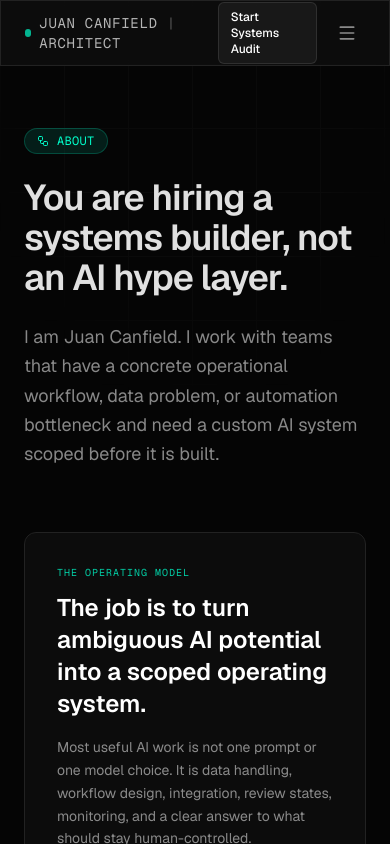
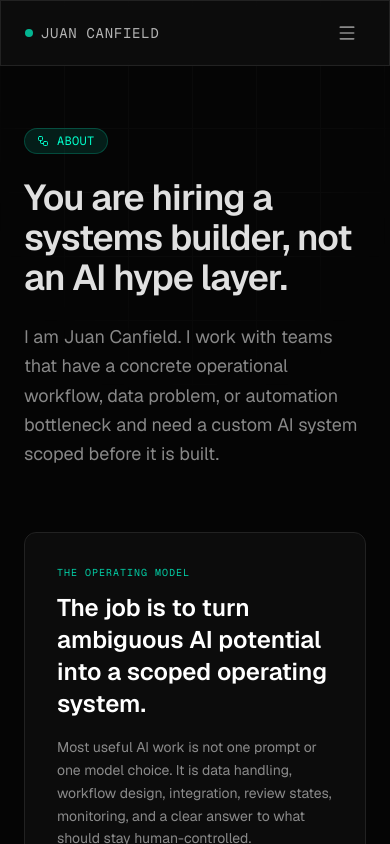
Before and after one commit to canfieldjuan/atlas-portfolio, a Next.js app in the folder web/: page /about in a window 390 px wide. Shown: the top 844 px of the page. Built offline with nearby package versions, Linux system fonts and the light colour scheme.

Commit message:
Polish mobile nav and buyer flow links

```diff
--- a/web/src/app/about/page.tsx
+++ b/web/src/app/about/page.tsx
@@ -189,7 +189,7 @@ export default function AboutPage() {
             <div className="max-w-2xl">
               <h2 className="text-lg font-semibold text-white mb-2">Want to see the work shape before contacting me?</h2>
               <p className="text-sm text-foreground/60 leading-relaxed">
-                The proof page shows representative build patterns. The process page explains how a Systems Audit becomes a roadmap and then a fixed-scope implementation.
+                The proof page shows representative build patterns. The process page explains how a Systems Audit becomes a roadmap and then a fixed-scope implementation. For data boundaries, review privacy and security before sharing sensitive context.
               </p>
             </div>
             <div className="flex flex-col sm:flex-row gap-3">
@@ -205,6 +205,13 @@ export default function AboutPage() {
                 className="inline-flex items-center justify-center gap-2 px-5 py-3 border border-white/10 rounded-md hover:bg-white/5 transition-all text-sm text-foreground/80"
               >
                 Review Process
+                <ArrowRight className="w-4 h-4" />
+              </Link>
+              <Link
+                href="/privacy"
+                className="inline-flex items-center justify-center gap-2 px-5 py-3 border border-white/10 rounded-md hover:bg-white/5 transition-all text-sm text-foreground/80"
+              >
+                Review Privacy
                 <ArrowRight className="w-4 h-4" />
               </Link>
             </div>
--- a/web/src/app/privacy/page.tsx
+++ b/web/src/app/privacy/page.tsx
@@ -171,11 +171,15 @@ export default function PrivacyPage() {
         >
           <h2 className="text-2xl font-semibold text-white mb-3">Need security context too?</h2>
           <p className="text-foreground/60 mb-8 max-w-2xl mx-auto">
-            Privacy covers intake and data-handling expectations. Security covers compliance posture, questionnaires, deployment options, and buyer qualification.
+            Privacy covers intake and data-handling expectations. Security covers compliance posture, questionnaires, deployment options, and buyer qualification. About explains the operating model behind the engagement.
           </p>
           <div className="flex flex-col sm:flex-row items-center justify-center gap-4">
             <Link href="/security" className="inline-flex items-center gap-2 px-6 py-3 glass border border-white/10 hover:bg-white/5 transition-all rounded-md text-foreground/80 font-medium text-sm">
               Review Security
+              <ArrowRight className="w-4 h-4" />
+            </Link>
+            <Link href="/about" className="inline-flex items-center gap-2 px-6 py-3 glass border border-white/10 hover:bg-white/5 transition-all rounded-md text-foreground/80 font-medium text-sm">
+              Review About
               <ArrowRight className="w-4 h-4" />
             </Link>
             <Link href="/audit" className="group inline-flex items-center gap-2 px-6 py-3 bg-primary text-black font-medium rounded-md hover:bg-primary/90 transition-all text-sm">
--- a/web/src/app/proof/page.tsx
+++ b/web/src/app/proof/page.tsx
@@ -238,12 +238,15 @@ export default function ProofPage() {
         >
           <h2 className="text-2xl font-semibold text-white mb-3">Have a workflow that looks like one of these?</h2>
           <p className="text-foreground/60 mb-8 max-w-2xl mx-auto">
-            Start with the Systems Audit. I will review whether the workflow has enough data, ownership, and business value to justify a Phase 1 Roadmap.
+            Start with the Systems Audit. I will review whether the workflow has enough data, ownership, and business value to justify a Phase 1 Roadmap. Review services if you want the pricing model before submitting.
           </p>
           <div className="flex flex-col sm:flex-row items-center justify-center gap-4">
             <Link href="/audit" className="group inline-flex items-center gap-2 px-6 py-3 bg-primary text-black font-medium rounded-md hover:bg-primary/90 transition-all text-sm">
               Start Systems Audit
               <ArrowRight className="w-4 h-4 group-hover:translate-x-1 transition-transform" />
+            </Link>
+            <Link href="/services" className="inline-flex items-center gap-2 px-6 py-3 glass border border-white/10 hover:bg-white/5 transition-all rounded-md text-foreground/80 font-medium text-sm">
+              Review Services
             </Link>
             <Link href="/demo" className="inline-flex items-center gap-2 px-6 py-3 glass border border-white/10 hover:bg-white/5 transition-all rounded-md text-foreground/80 font-medium text-sm">
               Review Workflow Demo
--- a/web/src/components/Navigation.tsx
+++ b/web/src/components/Navigation.tsx
@@ -35,7 +35,7 @@ export function Navigation() {
         <Link href="/" className="flex items-center gap-2" onClick={closeMobileMenu}>
           <div className="w-2 h-2 bg-primary rounded-full animate-pulse" />
           <span className="font-mono text-sm tracking-wider uppercase text-foreground/80">
-            Juan Canfield <span className="text-white/30">|</span> Architect
+            Juan Canfield <span className="hidden sm:inline"><span className="text-white/30">|</span> Architect</span>
           </span>
         </Link>
 
@@ -73,10 +73,10 @@ export function Navigation() {
           <Link
             href="/audit"
             aria-current={isAuditPage ? 'page' : undefined}
-            className="text-xs font-medium px-3 py-1.5 bg-white/5 hover:bg-white/10 border border-white/10 rounded-md transition-colors text-white"
+            className="hidden sm:inline-flex text-xs font-medium px-3 py-1.5 bg-white/5 hover:bg-white/10 border border-white/10 rounded-md transition-colors text-white"
             onClick={closeMobileMenu}
           >
-            Start Systems Audit
+            Audit
           </Link>
           <button
             onClick={toggleMobileMenu}
```
